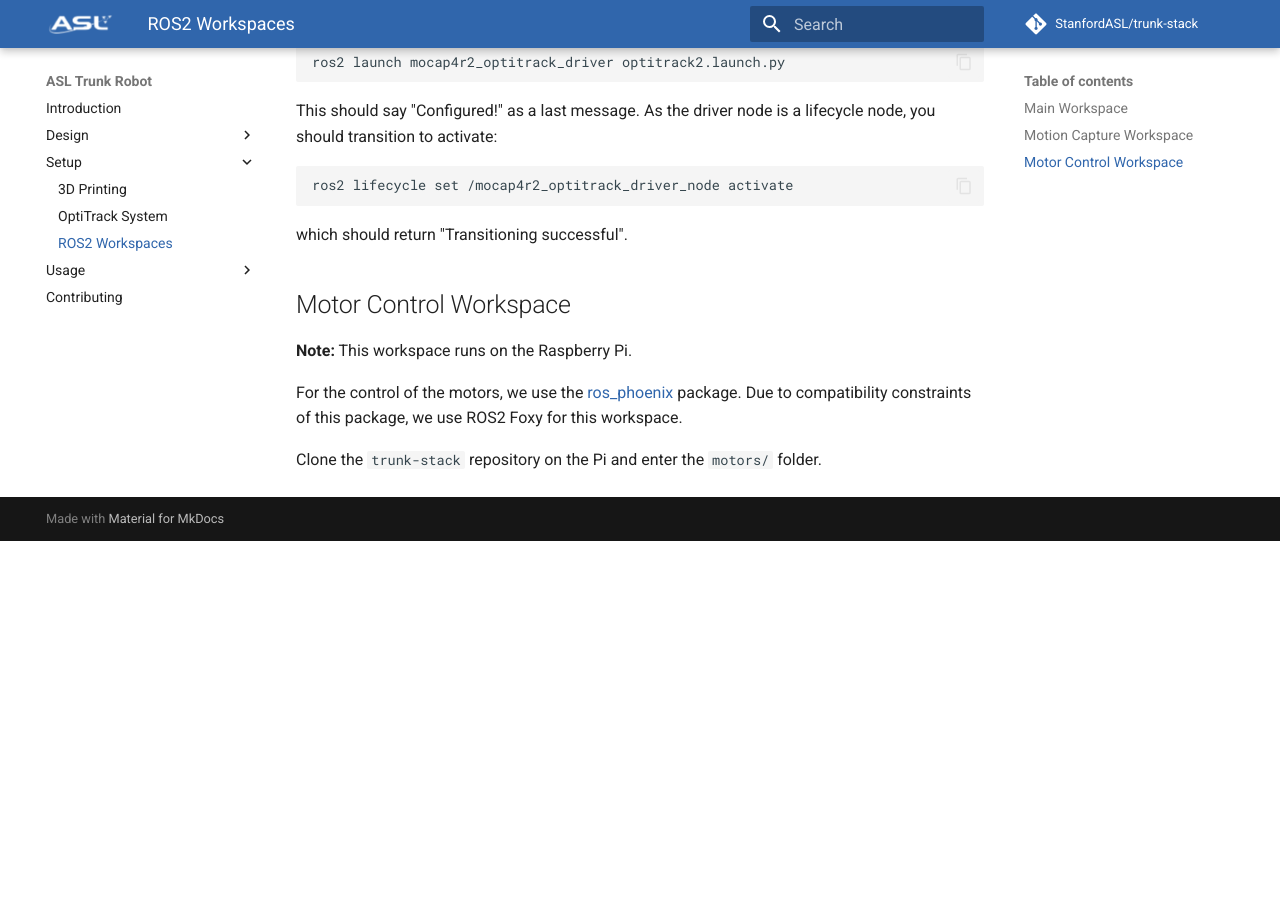
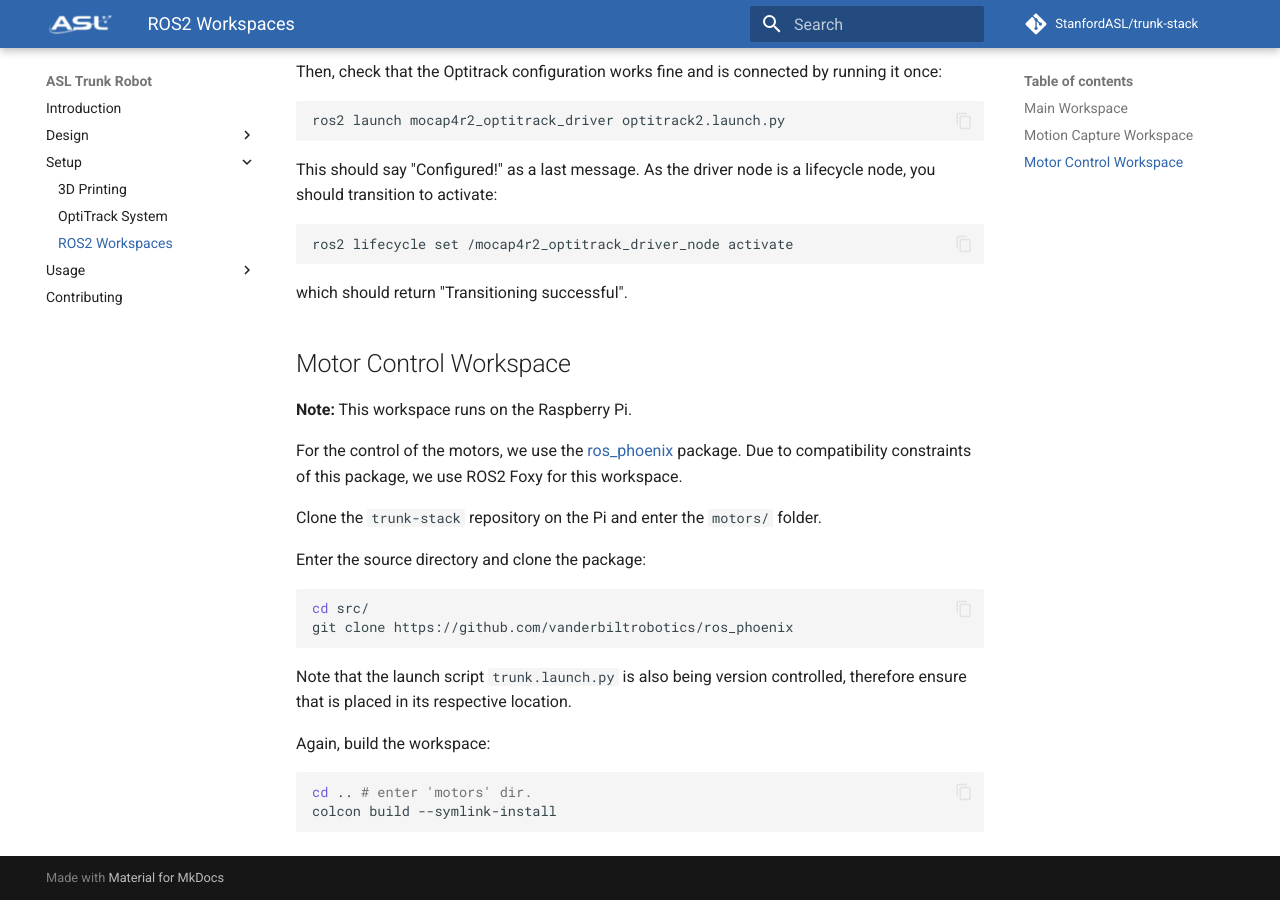
Before and after one commit to StanfordASL/trunk-stack, an MkDocs documentation site: the page built from docs/ros2_workspaces.md, in a window 1280 px wide and 900 px high, scrolled down 1639 px. Built offline with MkDocs 1.6.1 and Material for MkDocs 9.7.7, drawn with Linux system fonts in a browser that asks for light colours; comment, search, counter and statistics services are not loaded; before the commit the page ends 2180 px from its top, so only the background shows below that.

Commit message:
Add details on motor ros2 setup

````diff
--- a/docs/ros2_workspaces.md
+++ b/docs/ros2_workspaces.md
@@ -23,6 +23,13 @@ in the `main/` directory and subsequently source the new install:
 source install/setup.bash
 ```
 Check that the build process runs without any errors.
+
+??? note "General note"
+
+    It is highly recommended to build individual packages (within a workspace) upon changes, using the syntax:
+    ```bash
+    colcon build --packages-select interfaces
+    ```
 
 ## Motion Capture Workspace
 **Note:** This workspace runs on the main machine.
@@ -70,3 +77,17 @@ For the control of the motors, we use the [ros_phoenix](https://github.com/vande
 Due to compatibility constraints of this package, we use ROS2 Foxy for this workspace.
 
 Clone the `trunk-stack` repository on the Pi and enter the `motors/` folder.
+
+Enter the source directory and clone the package:
+```bash
+cd src/
+git clone https://github.com/vanderbiltrobotics/ros_phoenix
+```
+
+Note that the launch script `trunk.launch.py` is also being version controlled, therefore ensure that is placed in its respective location.
+
+Again, build the workspace:
+```bash
+cd .. # enter 'motors' dir.
+colcon build --symlink-install
+```
--- a/mkdocs.yml
+++ b/mkdocs.yml
@@ -13,6 +13,9 @@ theme:
     primary: custom
   features:
     - content.code.copy
+  icon:
+    adminition:
+      note: material/alert-circle
 extra_css:
   - stylesheets/extra.css
 
@@ -39,12 +42,14 @@ nav:
 markdown_extensions:
   - attr_list
   - md_in_html
+  - admonition
   - pymdownx.highlight:
       anchor_linenums: true
       line_spans: __span
       pygments_lang_class: true
   - pymdownx.inlinehilite
   - pymdownx.snippets
+  - pymdownx.details
   - pymdownx.superfences:
       custom_fences:
             - name: mermaid
````
